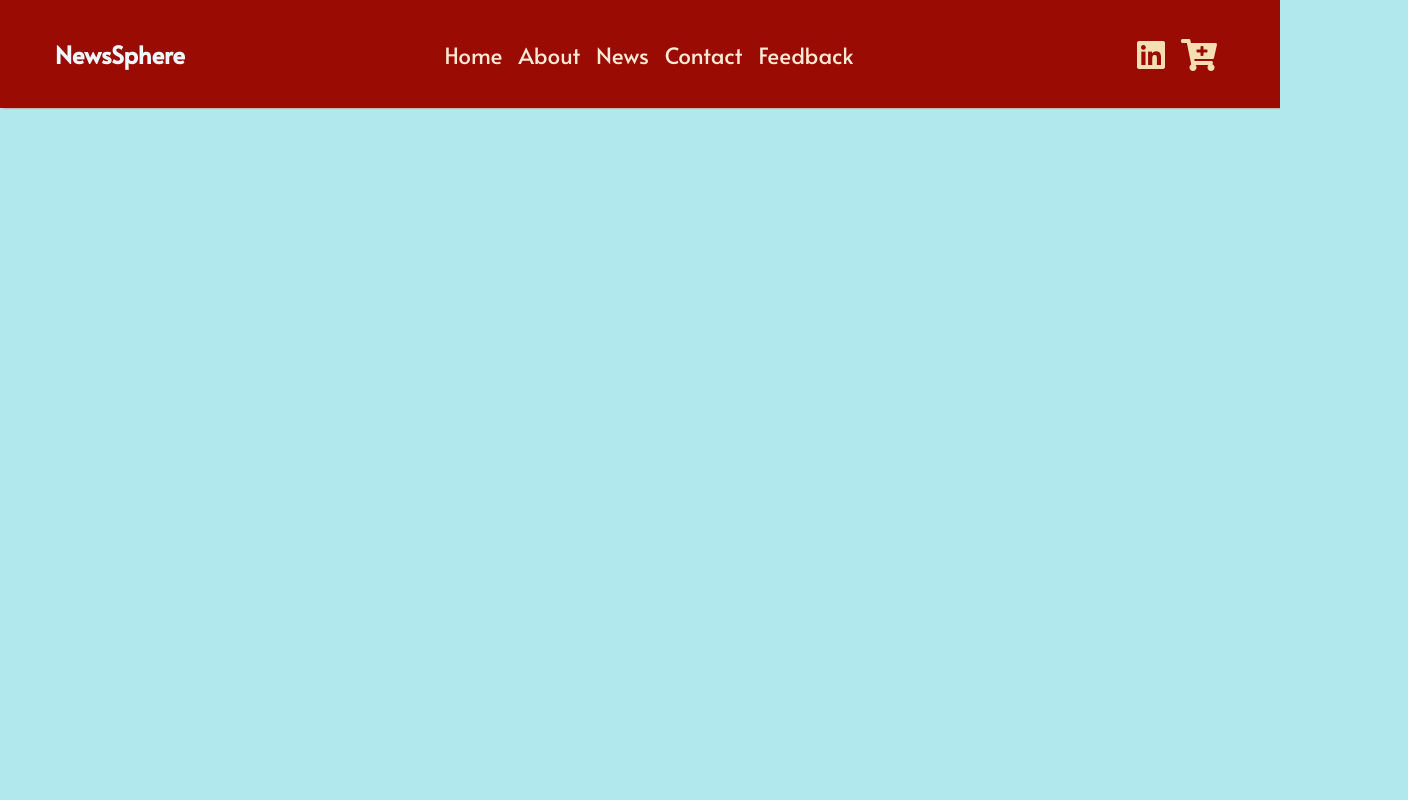
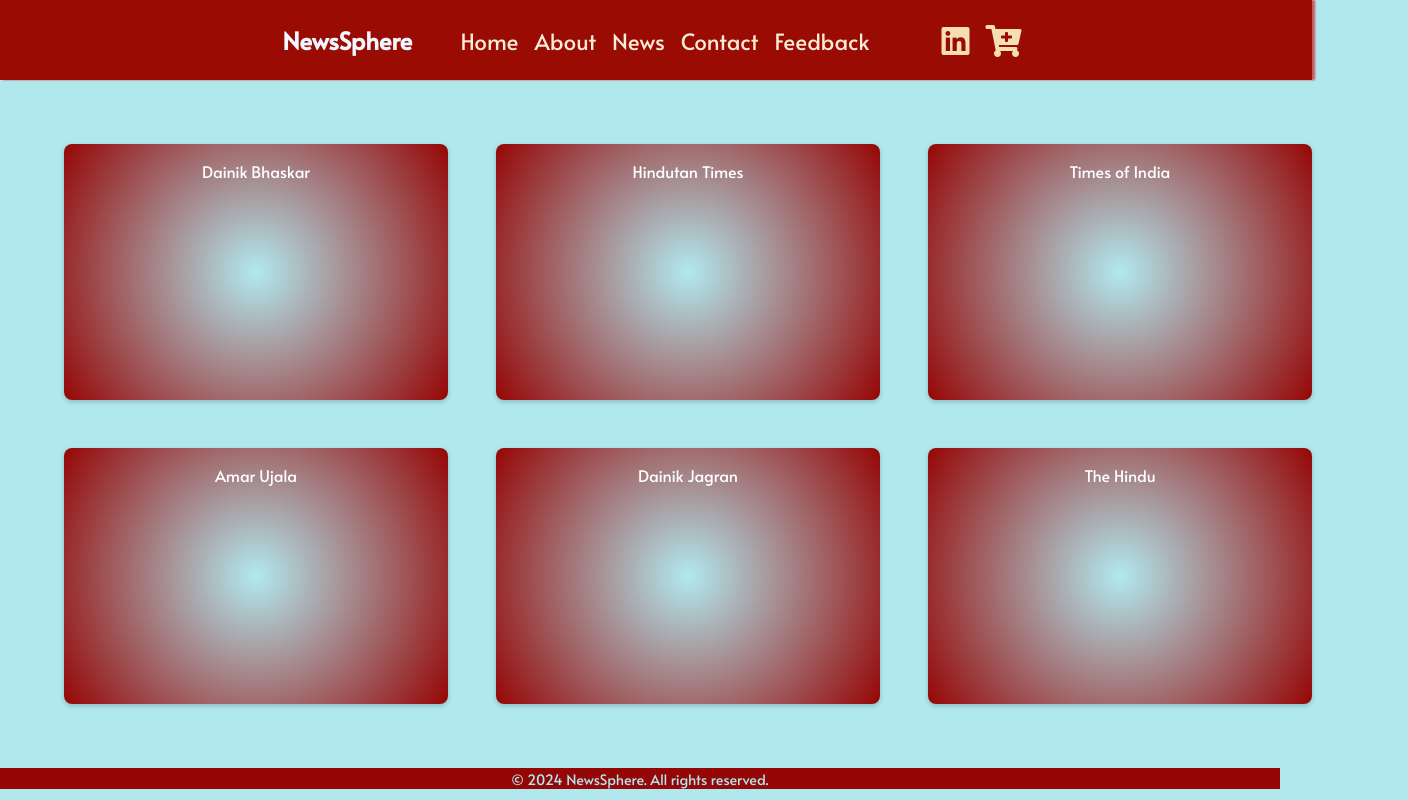
Before and after one commit to Ritika-NITP/NewsSphere, a plain HTML site: page index.html in a window 1280 px wide. Shown: the whole page, 1408 px wide, since content can reach past the window. Drawn offline with Linux system fonts and the light colour scheme; some icons are missing.

Commit message:
Added cards section,footer,added transformations to cards and fixed thenav bar

```diff
--- a/index.html
+++ b/index.html
@@ -31,6 +31,7 @@
           <div class="nav-center">
             <!-- nav header -->
             <div class="nav-header">
+
               <h2>NewsSphere</h2>
               <!-- <img src="./logo.svg" class="logo" alt="logo" /> -->
               <button class="nav-toggle">
@@ -81,6 +82,21 @@
             </ul>
           </div>
         </nav>
+        <div class="main">
+          <section class="cards-container">
+            <div class="grid-item">Dainik Bhaskar</div>
+            <div class="grid-item">Hindutan Times</div>
+            <div class="grid-item">Times of India</div>
+            <div class="grid-item">Amar Ujala</div>
+            <div class="grid-item">Dainik Jagran</div>
+            <div class="grid-item">The Hindu</div>
+        </section>
+        </div>
+        <footer>
+          <div class="footer-content">
+              <p>&copy; 2024 NewsSphere. All rights reserved.</p>
+          </div>
+      </footer>
         <!-- javascript -->
         <script src="app.js"></script>
       </body>
--- a/styles.css
+++ b/styles.css
@@ -15,11 +15,23 @@
 }
 
 /* Navbar */
-nav {
+nav{
+  position: fixed;
+  top: 0;
+  left: 0;
+  width: 100%;
   background: #990b03;
+  padding: 0.5rem 1rem;
   box-shadow: 3px 0px 2px #c95858;
   color: aliceblue;
+  z-index: 1000;
+  height: 4rem;
+  display: flex;
+  align-items: center;
+  justify-content: space-between;
+
 }
+
 
 .nav-header {
   display: flex;
@@ -88,7 +100,7 @@
     margin: 0 auto;
     display: flex;
     align-items: center;
-    justify-content: space-between;
+    justify-content:space-between;
     padding: 1rem;
   }
   .nav-header {
@@ -127,3 +139,48 @@
     color: var(--clr-primary-7);
   }
 }
+.main{
+  padding-top: 5rem;
+
+}
+.cards-container {
+  display: grid;
+ padding: 4rem;
+ row-gap: 3rem;
+column-gap: 1rem;
+  height: 100%;
+  width: 100%;
+  grid-template-columns: repeat(3,1fr);
+  grid-template-rows: repeat(2,1fr);
+  background-color: rgb(177, 232, 238);
+}
+.grid-item {
+  background: rgb(177,232,238);
+  background: radial-gradient(circle, rgba(177,232,238,0.92) 0%, rgba(149,6,6,1) 100%);
+  color: white;
+  padding: 1rem;
+  text-align: center;
+
+  border-radius: 8px;
+  box-shadow: 0 2px 5px rgba(0, 0, 0, 0.2);
+  height: 14rem;
+  width: 22rem;
+  transition: transform 0.3s ease, box-shadow 0.3s ease;
+
+}
+.grid-item:hover {
+  transform: scale(1.1);
+  box-shadow: 0 8px 15px rgba(0, 0, 0, 0.2);
+}
+footer {
+  background: rgb(149, 6, 6);
+  color:rgb(177,232,238);
+  text-align: center;
+  font-size: 0.9rem;
+  border-top: 1px solid rgb(149, 6, 6);
+}
+
+/* Footer Content Styling */
+.footer-content p {
+  margin: 0; /* Remove default margins */
+}
```
